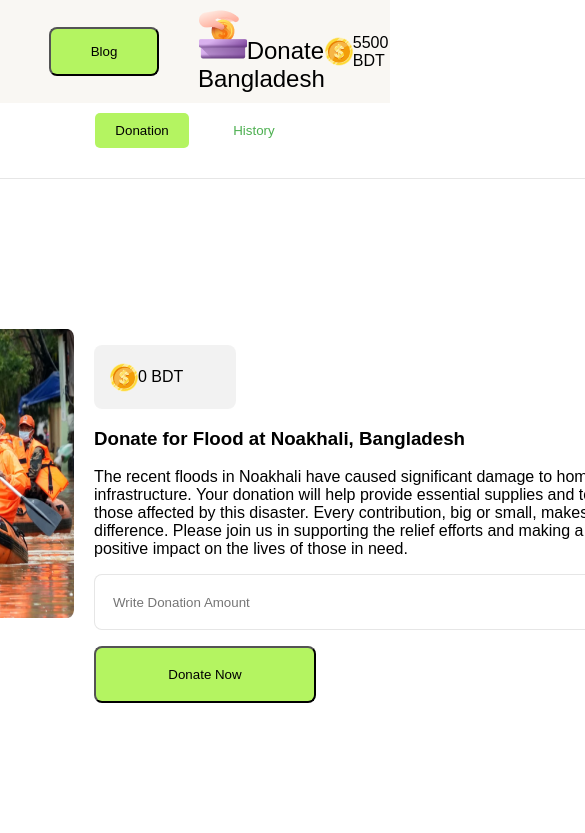
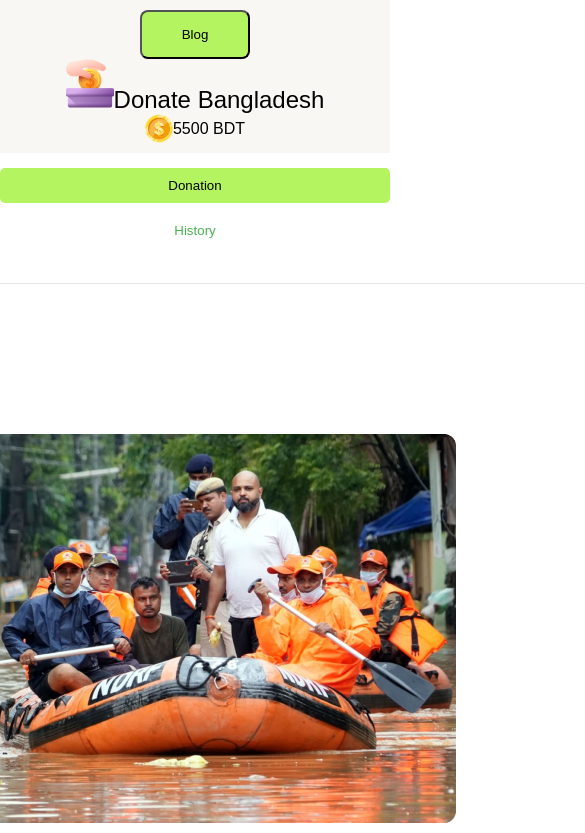
Before and after one commit to sadiahimi/donate-bangladesh-website, a plain HTML site: page index.html in a window 390 px wide. Both pictures are taken after a click on the button "Donation". Shown: the top 833 px of the page, 585 px wide, since content can reach past the window. Drawn offline with Linux system fonts and the light colour scheme.

Commit message:
another section

```diff
--- a/script.js
+++ b/script.js
@@ -31,7 +31,33 @@ document.querySelectorAll('.donate-button').forEach(button => {
 document.getElementById('closeModal').onclick = function() {
     document.getElementById('modal').classList.add('hidden');
 };
-
 document.getElementById('blogButton').onclick = function() {
     window.location.href = 'blog.html';
 };
+function validateDonation(amount) {
+    if (isNaN(amount) || amount <= 0 || amount > accountBalance) {
+        alert('Invalid donation amount.');
+        return false;
+    }
+    return true;
+}
+function addToHistory(title, amount) {
+    const historyList = document.getElementById('historyList');
+    const newEntry = document.createElement('li');
+    newEntry.innerText = `Donated ${amount} to ${title} on ${new Date().toLocaleString()}`;
+    historyList.appendChild(newEntry);
+}
+function showModal() {
+    document.getElementById('modal').classList.remove('hidden');
+}
+function toggleActiveButton(activeId) {
+    const buttons = ['donationButton', 'historyButton'];
+    buttons.forEach(buttonId => {
+        const button = document.getElementById(buttonId);
+        if (buttonId === activeId) {
+            button.classList.add('active');
+        } else {
+            button.classList.remove('active');
+        }
+    });
+}
--- a/styles.css
+++ b/styles.css
@@ -177,7 +177,6 @@ background: rgb(180, 244, 97);
     .faq {
         margin: 20px;
     }
-
     .faq-item {
         margin-bottom: 10px;
         border: 1px solid #ccc;
@@ -203,3 +202,24 @@ background: rgb(180, 244, 97);
     .faq-item input[type="checkbox"]:checked + label + .faq-answer {
         display: block;
     }
+    @media (max-width: 768px) {
+        .navbar {
+            flex-direction: column;
+        }
+        .donation-card {
+            flex-direction: column;
+            align-items: center;
+        }
+        .donation-card img {
+            width: 100%;
+            height: auto;
+            margin: 0 0 10px 0;
+        }
+        .button-container {
+            flex-direction: column;
+        }
+        .button-container button {
+            width: 100%;
+            margin: 5px 0;
+        }
+    }
```
